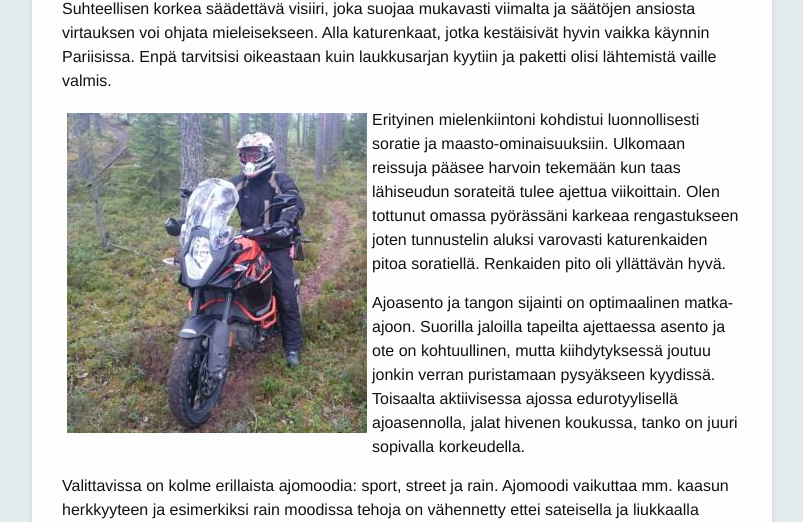
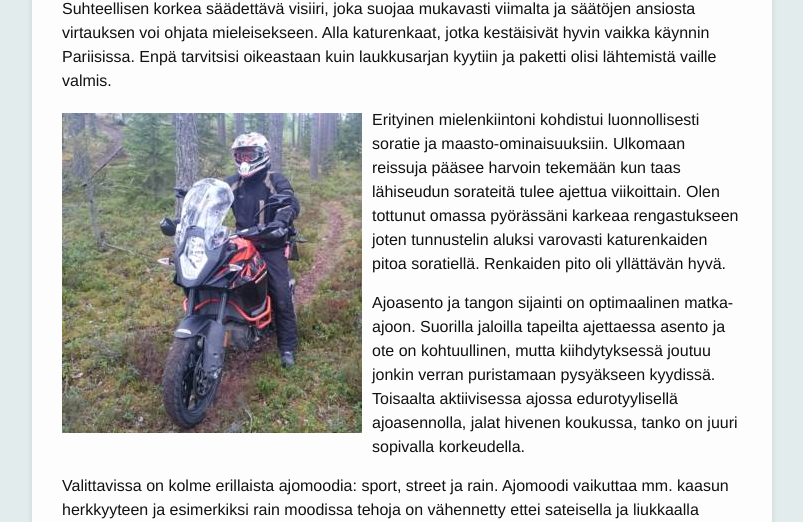
Before and after one commit to seikkailuendurolla/seikkailuendurolla.github.io, a Jekyll site: the page built from _posts/2017-06-17-ktm-1090-adventure.md, in a window 1280 px wide. Shown: the part 1903-2425 px from the top of the page, without its empty margins (238-1041 px from the left). Built offline with Jekyll 4.4.1, drawn with Linux system fonts in a browser that asks for light colours; some web fonts are replaced; comment, search, counter and statistics services are not loaded.

Commit message:
Kuvalle paremmat säädöt

```diff
--- a/_posts/2017-06-17-ktm-1090-adventure.md
+++ b/_posts/2017-06-17-ktm-1090-adventure.md
@@ -52,7 +52,7 @@
 hyvin vaikka käynnin Pariisissa. Enpä tarvitsisi oikeastaan kuin
 laukkusarjan kyytiin ja paketti olisi lähtemistä vaille valmis.
 
-<img src="/assets/1090-2.jpg" style="float: left; padding: 5px;" />
+<img src="/assets/1090-2.jpg" style="float: left; padding: 5px 10px 5px 0px;" />
 
 Erityinen mielenkiintoni kohdistui luonnollisesti soratie ja
 maasto-ominaisuuksiin. Ulkomaan reissuja pääsee harvoin tekemään kun
```
